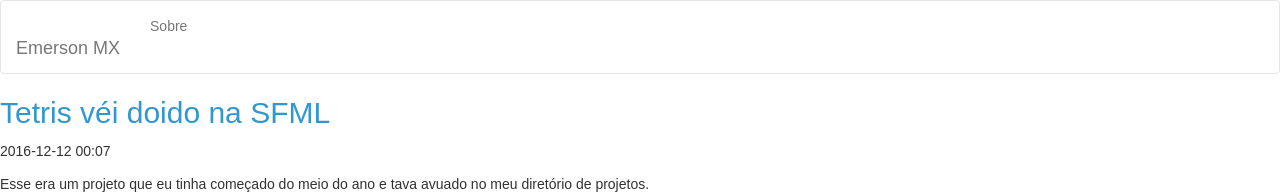
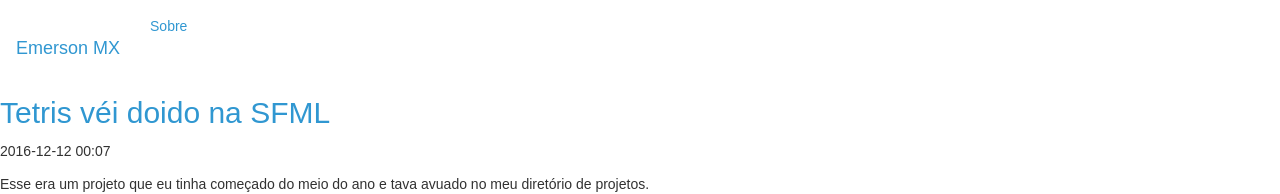
Before and after one commit to emersonmx/emersonmx.github.io, a Jekyll site: the page built from index.html, in a window 1280 px wide. Shown: the top 194 px of the page. Built offline with Jekyll 4.4.1, drawn with Linux system fonts in a browser that asks for light colours; a script that is not in the unit is left out; the list of posts is cut into pages by our own code.

Commit message:
Remove navbar-default

```diff
--- a/_includes/header.html
+++ b/_includes/header.html
@@ -1,5 +1,5 @@
 <header>
-    <nav class="navbar navbar-default">
+    <nav class="navbar">
         <div class="container-fluid">
             {% assign default_paths = site.pages | map: "path" %}
             {% assign page_paths = site.header_pages | default: default_paths %}
```
